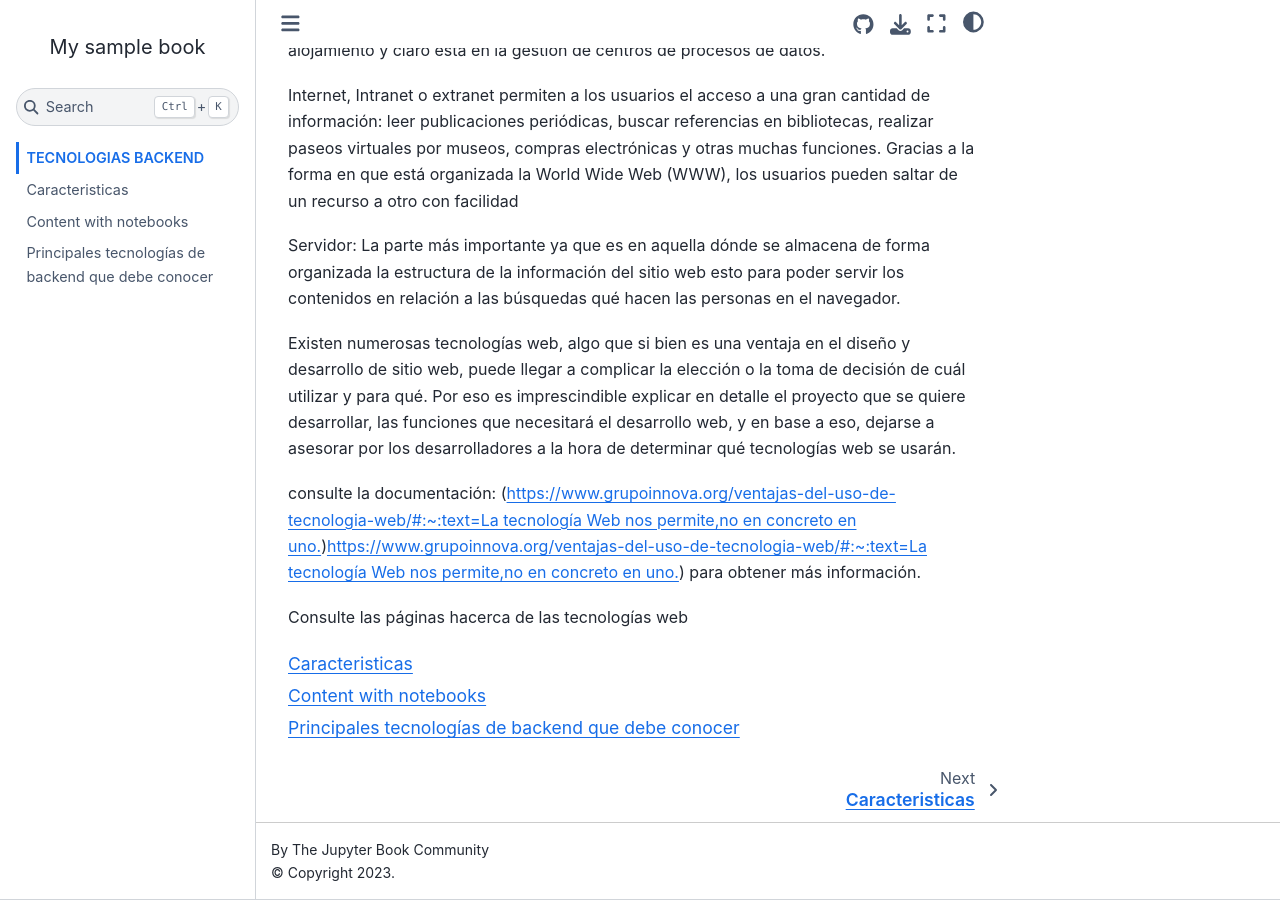
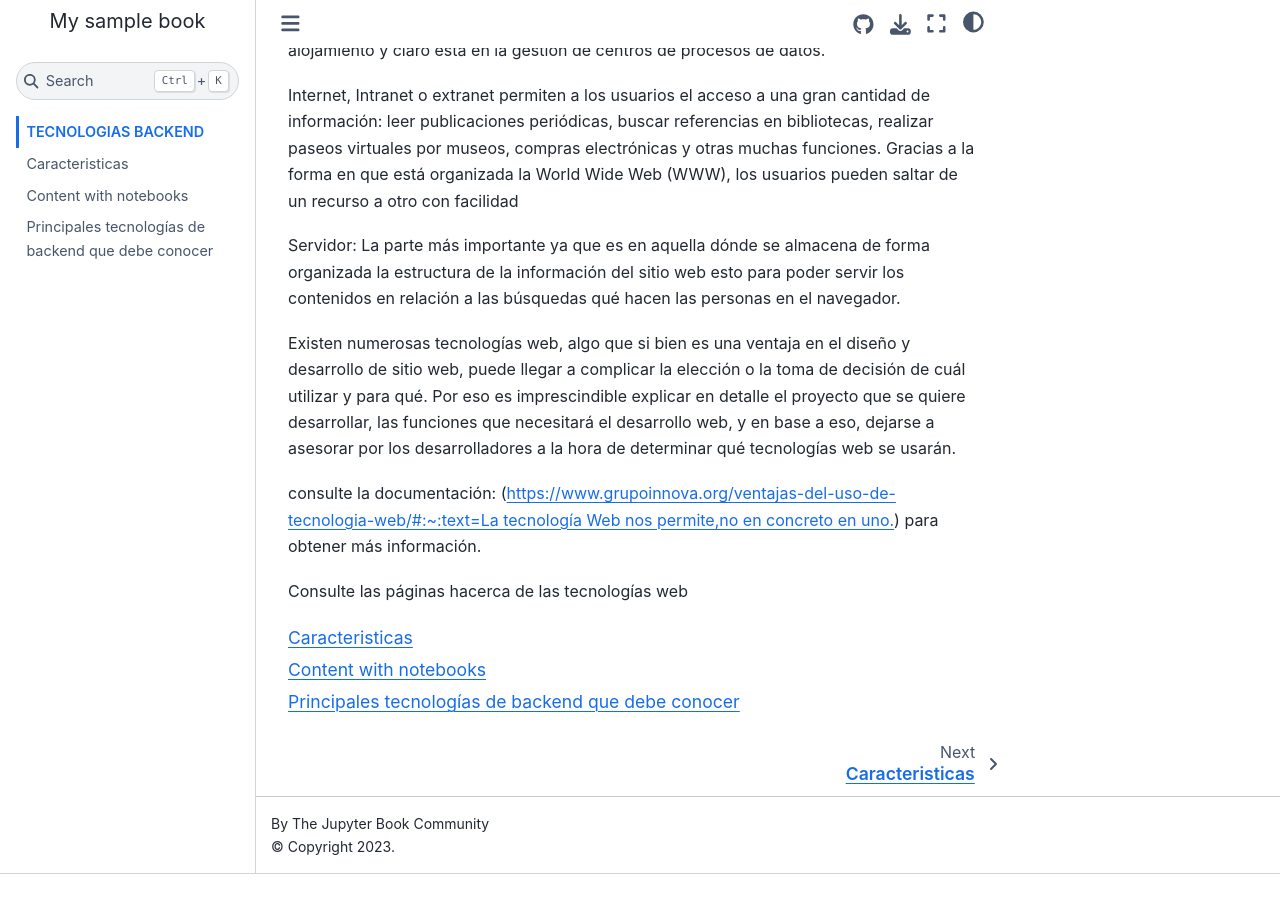
Before and after one commit to jilucero/milibro, a Jupyter Book: the page built from intro.md, in a window 1280 px wide and 900 px high, scrolled down 575 px. Built offline with Jupyter Book 1.0.4 settings and Sphinx 7.4.7 and the Sphinx Book theme 1.1.4, drawn with Linux system fonts in a browser that asks for light colours; after the commit the page ends 1449 px from its top, so only the background shows below that; some of the changed lines change nothing that is shown.

Commit message:
Update intro.md

```diff
--- a/intro.md
+++ b/intro.md
@@ -18,7 +18,7 @@ Servidor: La parte más importante ya que es en aquella dónde se almacena de fo
 Existen numerosas tecnologías web, algo que si bien es una ventaja en el diseño y desarrollo de sitio web, puede llegar a complicar la elección o la toma de decisión de cuál utilizar y para qué. Por eso es imprescindible explicar en detalle el proyecto que se quiere desarrollar, las funciones que necesitará el desarrollo web, y en base a eso, dejarse a asesorar por los desarrolladores a la hora de determinar qué tecnologías web se usarán.
 
 
-consulte la documentación: (https://www.grupoinnova.org/ventajas-del-uso-de-tecnologia-web/#:~:text=La%20tecnolog%C3%ADa%20Web%20nos%20permite,no%20en%20concreto%20en%20uno.)https://www.grupoinnova.org/ventajas-del-uso-de-tecnologia-web/#:~:text=La%20tecnolog%C3%ADa%20Web%20nos%20permite,no%20en%20concreto%20en%20uno.) para obtener más información.
+consulte la documentación: (https://www.grupoinnova.org/ventajas-del-uso-de-tecnologia-web/#:~:text=La%20tecnolog%C3%ADa%20Web%20nos%20permite,no%20en%20concreto%20en%20uno.) para obtener más información.
 
 Consulte las páginas hacerca de las tecnologías web
 
```
